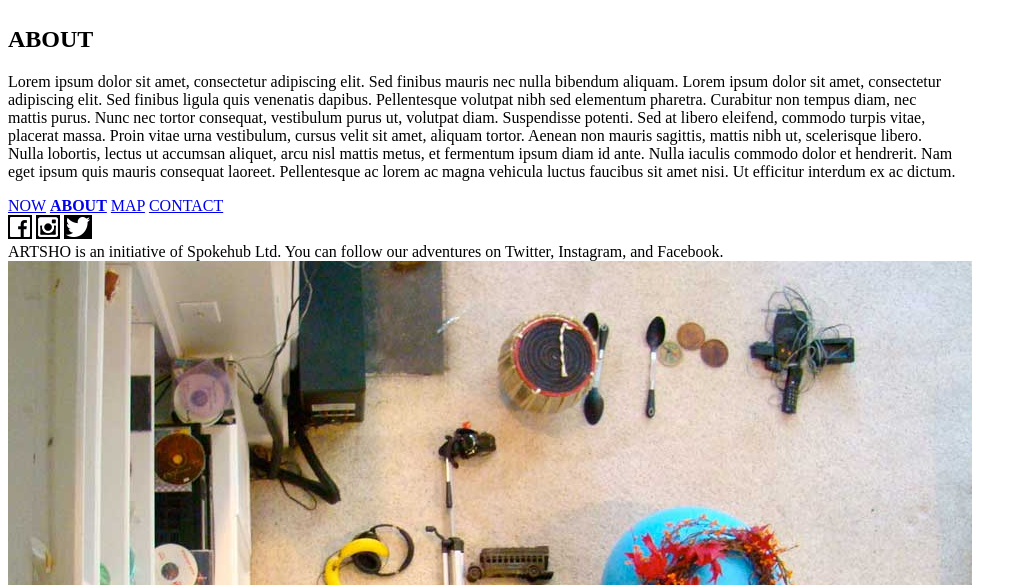
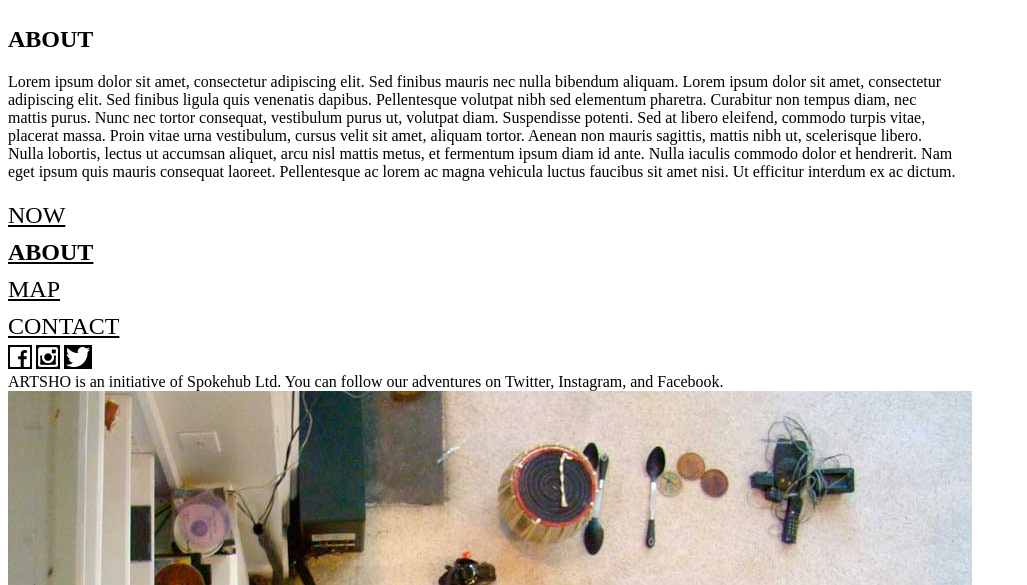
Before and after one commit to thraxil/artsho, a Django app: page /about/ in a window 1280 px wide. Shown: the part 1051-1636 px from the top of the page, without its empty margins (0-1027 px from the left). Run offline with Django 3.2, Linux system fonts and the light colour scheme; data that the repository does not hold is empty; some libraries are stand-ins or nearby versions.

Commit message:
redesign nav to elminate borders. closes #28

```diff
--- a/artsho/templates/base.html
+++ b/artsho/templates/base.html
@@ -43,15 +43,15 @@
 {% block sidenav %}
 
 <div class="list-group">
-	<a class="list-group-item" id="menu-now" href="/">NOW</a>
-	<a class="list-group-item" id="menu-about" href="/about/">ABOUT</a>
-	<a class="list-group-item" id="menu-map" href="/map/">MAP</a>
+	<a class="menu-item" id="menu-now" href="/">NOW</a>
+	<a class="menu-item" id="menu-about" href="/about/">ABOUT</a>
+	<a class="menu-item" id="menu-map" href="/map/">MAP</a>
 
 {% for show in all_shows %}
-	<a class="list-group-item" id="menu-artsho{{ show.id }}" href="{{show.get_absolute_url}}">{{show.title}}</a>
+	<a class="menu-item" id="menu-artsho{{ show.id }}" href="{{show.get_absolute_url}}">{{show.title}}</a>
 {% endfor %}
 
-	<a class="list-group-item" id="menu-contact" href="/contact/">CONTACT</a>
+	<a class="menu-item" id="menu-contact" href="/contact/">CONTACT</a>
 </div>
 
 
--- a/media/css/main.css
+++ b/media/css/main.css
@@ -45,6 +45,20 @@ body#artsho2 #menu-artsho2 { font-weight: bold; }
 body#artsho3 #menu-artsho3 { font-weight: bold; }
 body#artsho4 #menu-artsho4 { font-weight: bold; }
 
+.menu-item {
+  display: block;
+  padding-top: 5px;
+	padding-bottom: 5px;
+	font-size: 150%;
+  color: #000;
+}
+
+.menu-item:hover {
+		text-decoration: none;
+		color: #000;
+    background-color: #f5f5f5;
+}
+
 .show-thumb {
 		width: 208px;
 		height: 208px;
```
